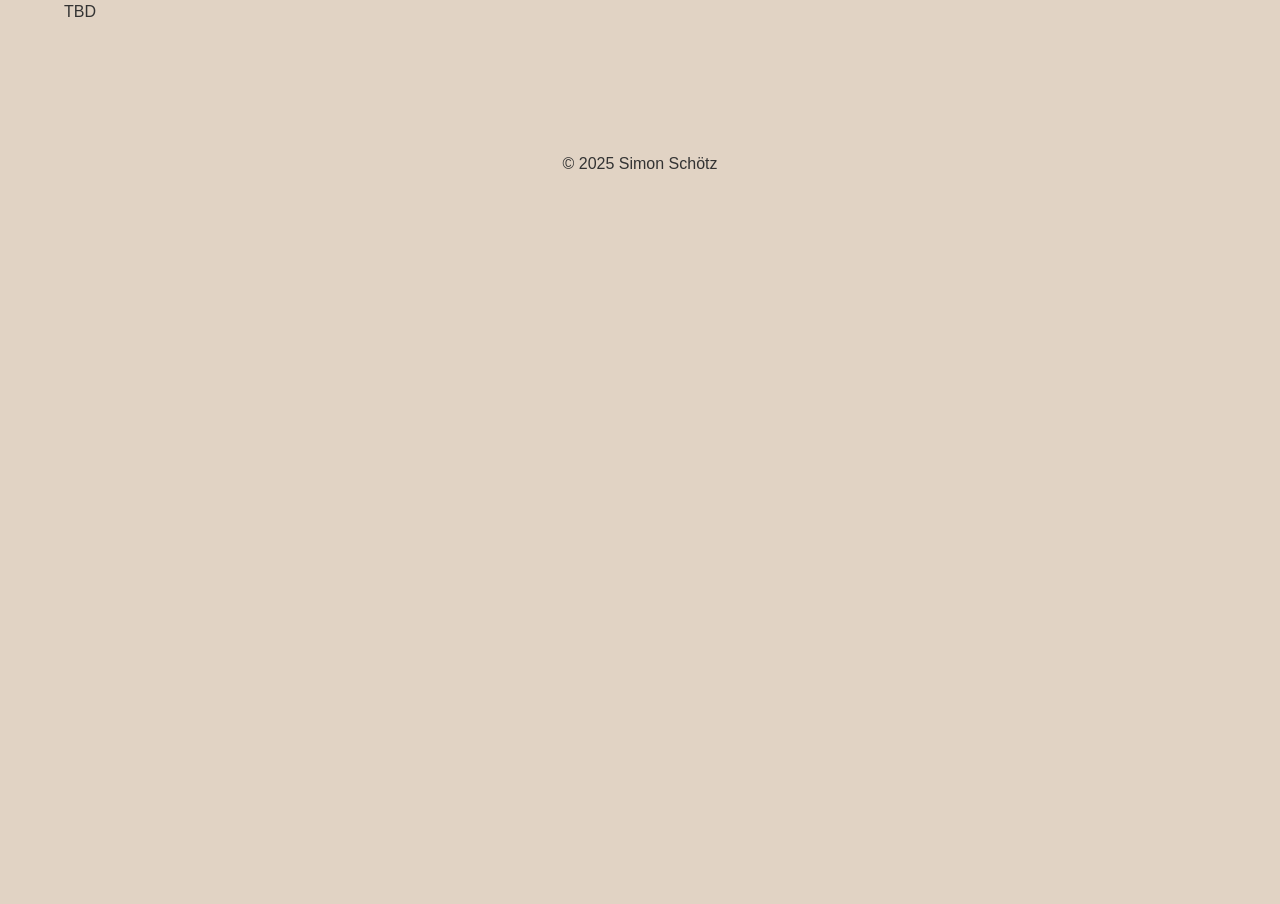
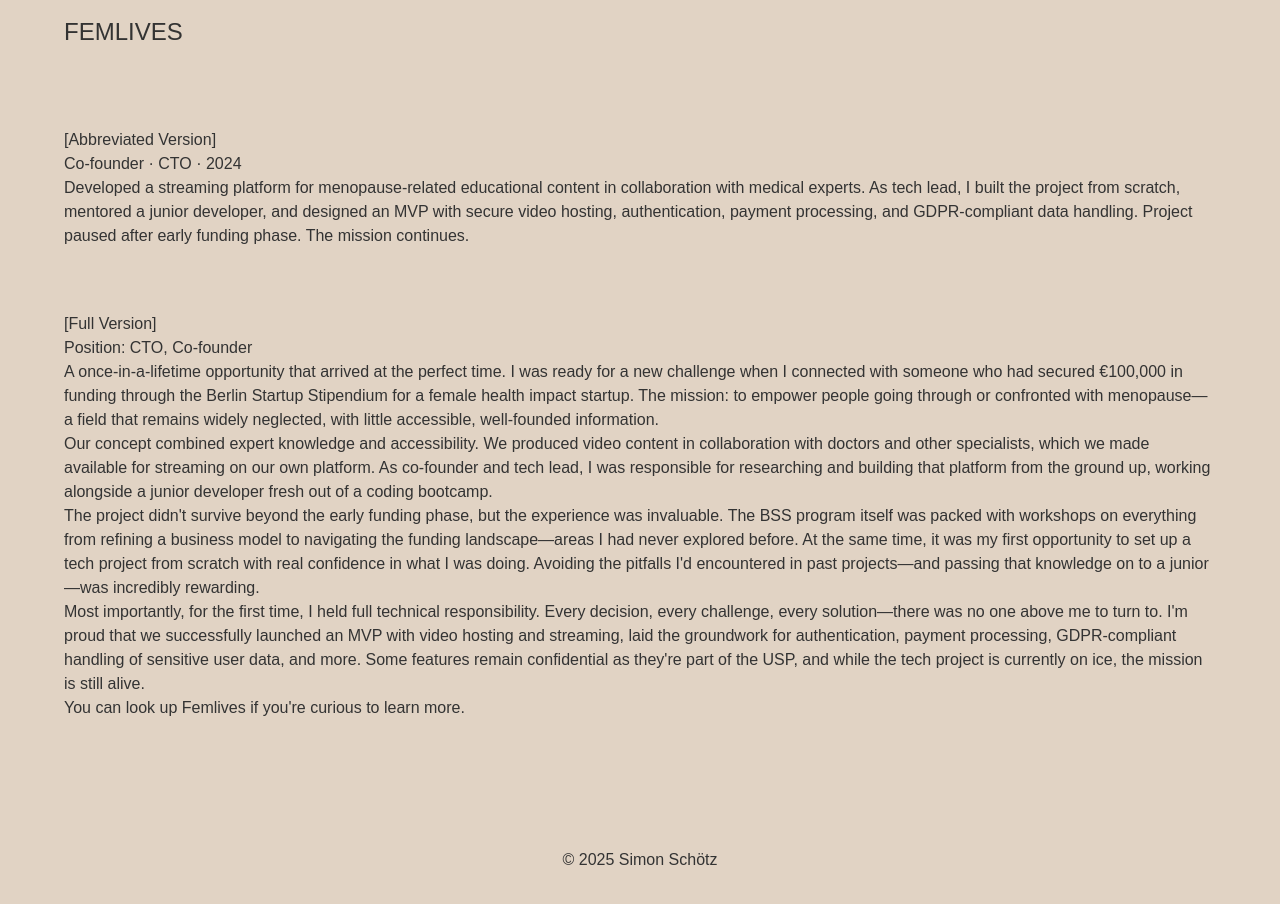
Before and after one commit to SimonSchoetz/simon-schoetz-website-2025, a Next.js app: page /projects in a window 1280 px wide. Shown: the part 340-1244 px from the top of the page. Before the commit the page ends 800 px from the top, so only its background shows below. Built offline with nearby package versions, Linux system fonts and the light colour scheme.

Commit message:
add first project

```diff
--- a/app/projects/page.tsx
+++ b/app/projects/page.tsx
@@ -1,11 +1,64 @@
-import { H2 } from '@/components';
+import { H2, H3 } from '@/components';
 import { NextPage } from 'next';
 
 const ProjectsPage: NextPage = () => {
   return (
     <main className='flex flex-col gap-16 p-16 max-sm:p-2 w-full'>
       <H2 text='Projects' />
-      <p>TBD</p>
+      <H3 text='Femlives' />
+      <div>
+        [Abbreviated Version]
+        <p>Co-founder · CTO · 2024</p>
+        <p>
+          Developed a streaming platform for menopause-related educational
+          content in collaboration with medical experts. As tech lead, I built
+          the project from scratch, mentored a junior developer, and designed an
+          MVP with secure video hosting, authentication, payment processing, and
+          GDPR-compliant data handling. Project paused after early funding
+          phase. The mission continues.
+        </p>
+      </div>
+      <div>
+        [Full Version]
+        <p>Position: CTO, Co-founder</p>
+        <p>
+          A once-in-a-lifetime opportunity that arrived at the perfect time. I
+          was ready for a new challenge when I connected with someone who had
+          secured €100,000 in funding through the Berlin Startup Stipendium for
+          a female health impact startup. The mission: to empower people going
+          through or confronted with menopause—a field that remains widely
+          neglected, with little accessible, well-founded information.
+        </p>
+        <p>
+          Our concept combined expert knowledge and accessibility. We produced
+          video content in collaboration with doctors and other specialists,
+          which we made available for streaming on our own platform. As
+          co-founder and tech lead, I was responsible for researching and
+          building that platform from the ground up, working alongside a junior
+          developer fresh out of a coding bootcamp.
+        </p>
+        <p>
+          The project didn&apos;t survive beyond the early funding phase, but
+          the experience was invaluable. The BSS program itself was packed with
+          workshops on everything from refining a business model to navigating
+          the funding landscape—areas I had never explored before. At the same
+          time, it was my first opportunity to set up a tech project from
+          scratch with real confidence in what I was doing. Avoiding the
+          pitfalls I&apos;d encountered in past projects—and passing that
+          knowledge on to a junior—was incredibly rewarding.
+        </p>
+        <p>
+          Most importantly, for the first time, I held full technical
+          responsibility. Every decision, every challenge, every solution—there
+          was no one above me to turn to. I&apos;m proud that we successfully
+          launched an MVP with video hosting and streaming, laid the groundwork
+          for authentication, payment processing, GDPR-compliant handling of
+          sensitive user data, and more. Some features remain confidential as
+          they&apos;re part of the USP, and while the tech project is currently
+          on ice, the mission is still alive.
+        </p>
+        <p>You can look up Femlives if you&apos;re curious to learn more.</p>
+      </div>
     </main>
   );
 };
```
